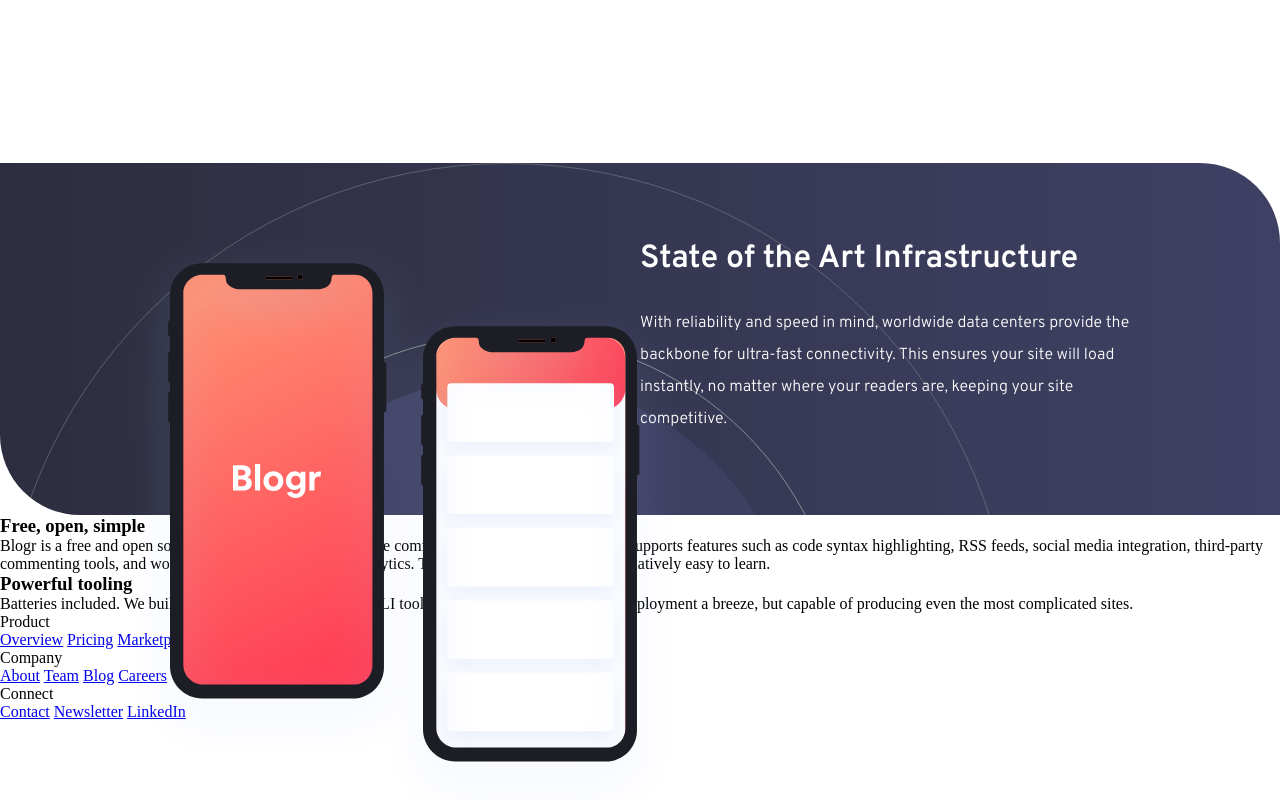
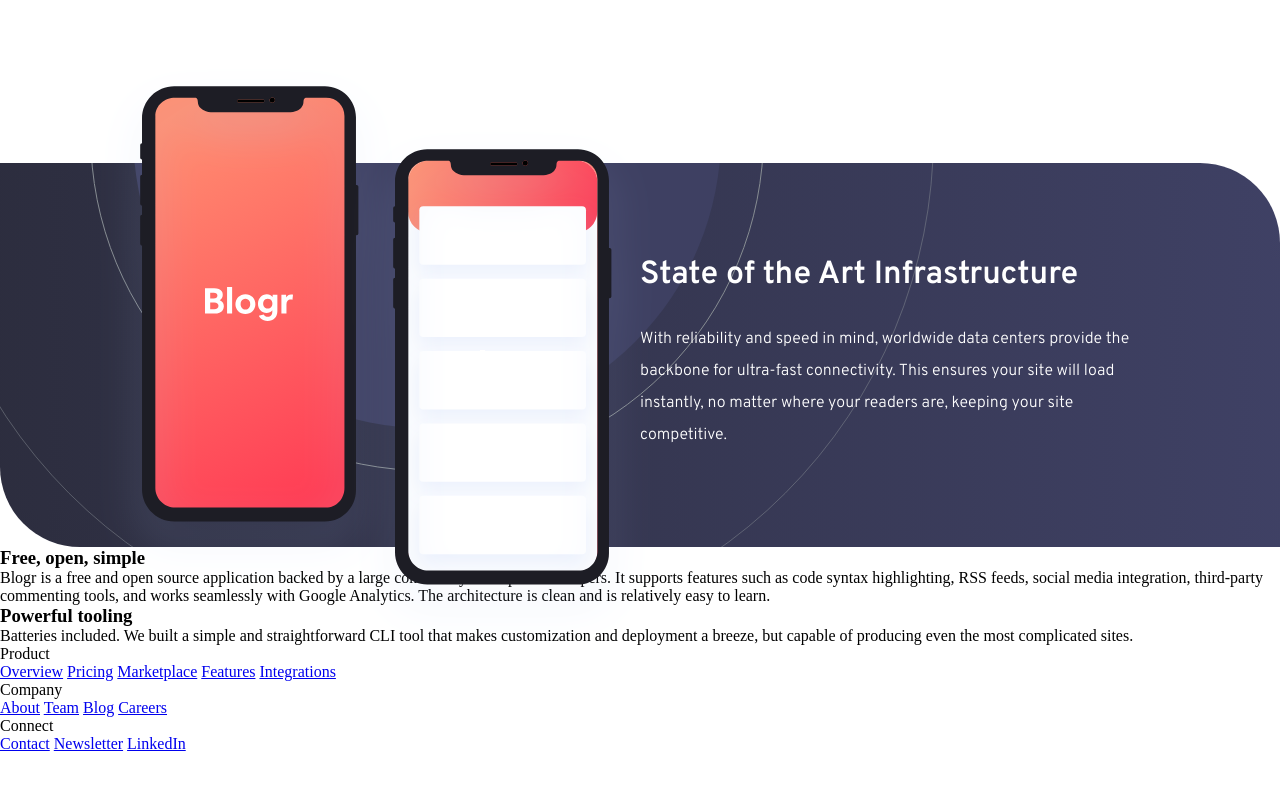
Before and after one commit to evansanchez963/Blogr-Landing-Page, a plain HTML site: page index.html in a window 1280 px wide. Shown: the part 1267-2067 px from the top of the page. After the commit the page ends 2020 px from the top, so only its background shows below. Drawn offline with Linux system fonts and the light colour scheme.

Commit message:
Finish styling article two for desktop devices

```diff
--- a/index.html
+++ b/index.html
@@ -82,8 +82,9 @@
   </article>
 
   <article class="article-two">
-    <div class="article-two__flex-grid">
+    <div class="article-two__container">
       <img src="./images/illustration-phones.svg" alt="Two Phones Illustration">
+      <div class="article-two__grid">
         <div></div>
         <section>
           <h2>State of the Art Infrastructure</h2>
@@ -92,6 +93,7 @@
             This ensures your site will load instantly, no matter where your readers are, keeping your site competitive.
           </p>
         </section>
+      </div>
     </div>
   </article>
 
--- a/styles.css
+++ b/styles.css
@@ -207,22 +207,31 @@
 .article-two {
     background: url("./images/bg-pattern-circles.svg"), linear-gradient(to right, var(--very-dark-gray-blue), var(--very-dark-desaturated-blue));
     background-repeat: no-repeat;
+    background-position: -30% 85%;
+    background-size: auto;
     color: var(--white);
     font-family: "Overpass", sans-serif;
 
-    padding: 5rem 8rem;
+    padding: 6rem 8rem;
     line-height: 2rem;
     border-top-right-radius: 5rem;
     border-bottom-left-radius: 5rem;
 }
 
-.article-two__flex-grid {
+.article-two__container {
+    display: flex;
+    align-items: center;
+    justify-content: center;
+}
+
+.article-two__grid {
     display: grid;
     grid-template-columns: repeat(2, 1fr);
 }
 
 .article-two img {
     position: absolute;
+    left: 100px;
 }
 
 .article-two h2 {
```
Lines whose indentation alone changed are shown as unchanged.
